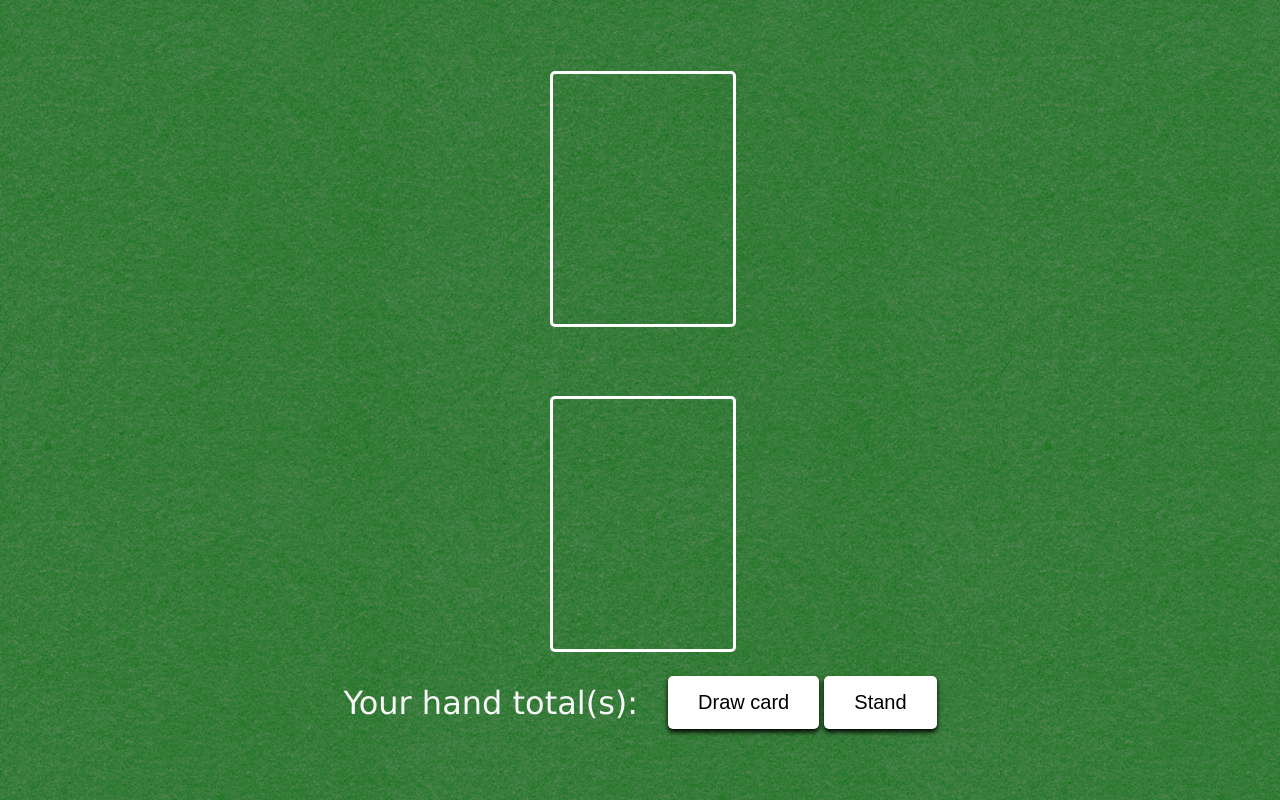
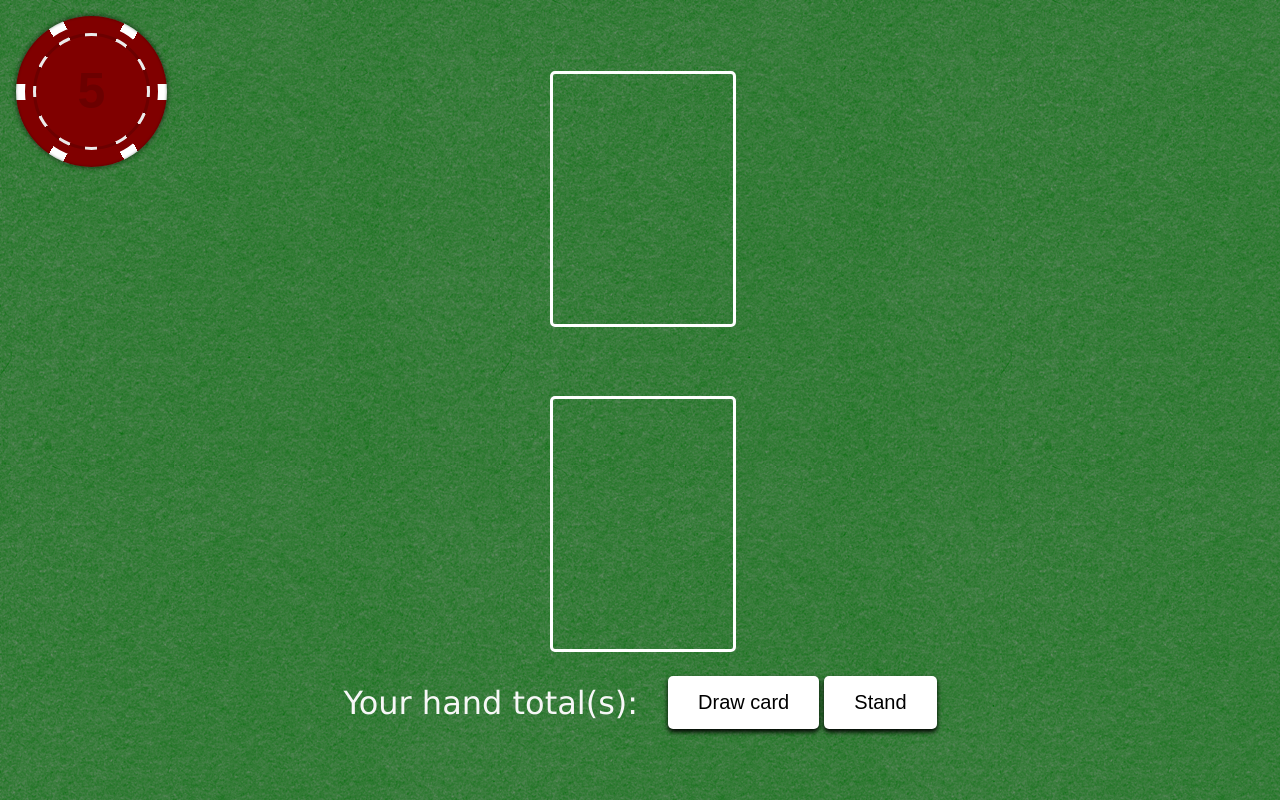
Before and after one commit to Flujible/Blackjack, a website built with Parcel: page index.html in a window 1280 px wide. Built offline with nearby package versions, Linux system fonts and the light colour scheme; no server answers.

Commit message:
Add red poker chip

```diff
--- a/index.html
+++ b/index.html
@@ -28,5 +28,6 @@
         </div>
       </div>
     </div>
+      <div class="pokerchip red"></div>
   </body>
 </html>
--- a/style.css
+++ b/style.css
@@ -183,3 +183,58 @@
 #resetButton {
   background-color: #68d871;
 }
+
+.pokerchip {
+  margin: 1em;
+  position: absolute;
+  display: inline-block;
+  width: 151px;
+  height: 151px;
+  box-shadow: 0 0 5px 1px rgba(0, 0, 0, 0.5), 0 0 3px 0 rgba(0, 0, 0, 0.4) inset;
+  border-radius: 50%;
+  background-size: 151px 151px;
+  background-position: center center;
+  top: 0;
+  left: 0;
+}
+
+.pokerchip::before {
+  position: absolute;
+  content: "";
+  z-index: 1;
+  width: 117px;
+  height: 117px;
+  border-radius: 50%;
+  top: 9px;
+  left: 9px;
+  background-size: 151px 151px;
+  background-position: center center;
+}
+
+.pokerchip::after {
+  z-index: 2;
+  position: absolute;
+  content: "25";
+  text-align: center;
+  font: bold 50px/111px Arial;
+  white-space: pre;
+  width: 111px;
+  height: 111px;
+  border-radius: 50%;
+  top: 20px;
+  left: 20px;
+  text-shadow: -1px -1px 0px rgba(0, 0, 0, 0.3), 1px, 1px, 0px, rgba(255, 255, 255, 0.2);
+}
+
+.red {
+  background-image: linear-gradient(0deg, transparent 0, transparent 67.5px, #fff 67.5px, #fff 83.5px, transparent 83.5px, transparent 151px), linear-gradient(60deg, transparent 0, transparent 97.4304px, #fff 97.4304px, #fff 113.4304px, transparent 113.4304px, transparent 151px), linear-gradient(120deg, #800000 0, #800000 97.4304px, #fff 97.4304px, #fff 113.4304px, #800000 113.4304px, #800000 151px);
+}
+.red:before {
+  border: 8px solid #800000;
+  background-image: linear-gradient(0deg, transparent 0, transparent 69.5px, #EBEBEB 69.5px, #EBEBEB 81.5px, transparent 81.5px, transparent 151px), linear-gradient(30deg, transparent 0, transparent 98.7104px, #EBEBEB 98.7104px, #EBEBEB 110.7104px, transparent 110.7104px, transparent 151px), linear-gradient(60deg, transparent 0, transparent 98.7104px, #EBEBEB 98.7104px, #EBEBEB 110.7104px, transparent 110.7104px, transparent 151px), linear-gradient(90deg, transparent 0, transparent 69.5px, #EBEBEB 69.5px, #EBEBEB 81.5px, transparent 81.5px, transparent 151px), linear-gradient(120deg, transparent 0, transparent 98.7104px, #EBEBEB 98.7104px, #EBEBEB 110.7104px, transparent 110.7104px, transparent 151px), linear-gradient(150deg, #6C0000 0, #6C0000 98.7104px, #EBEBEB 98.7104px, #EBEBEB 110.7104px, #6C0000 110.7104px, #6C0000 151px);
+}
+.red:after {
+  content: "5";
+  background: #800000;
+  color: #6C0000;
+}
```
